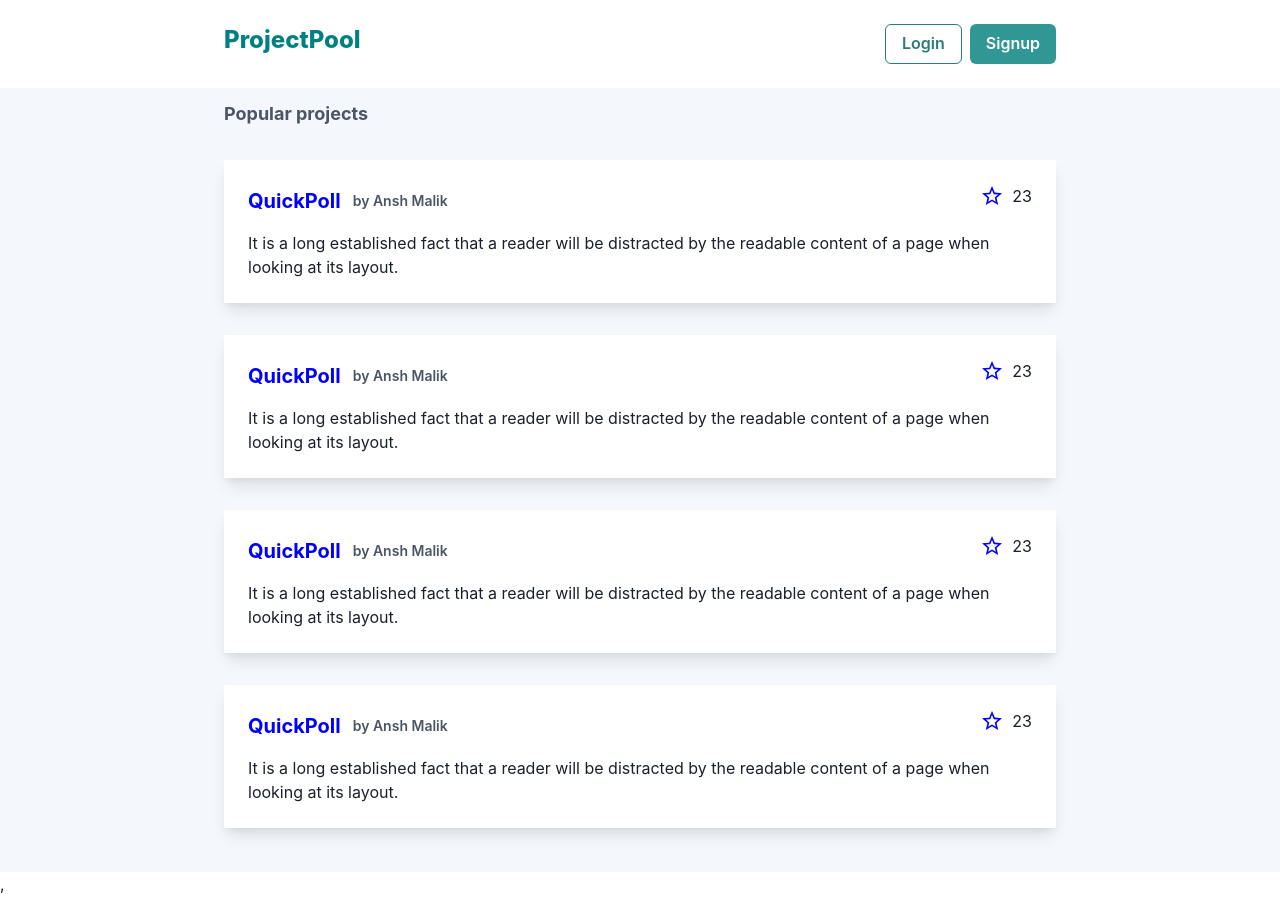
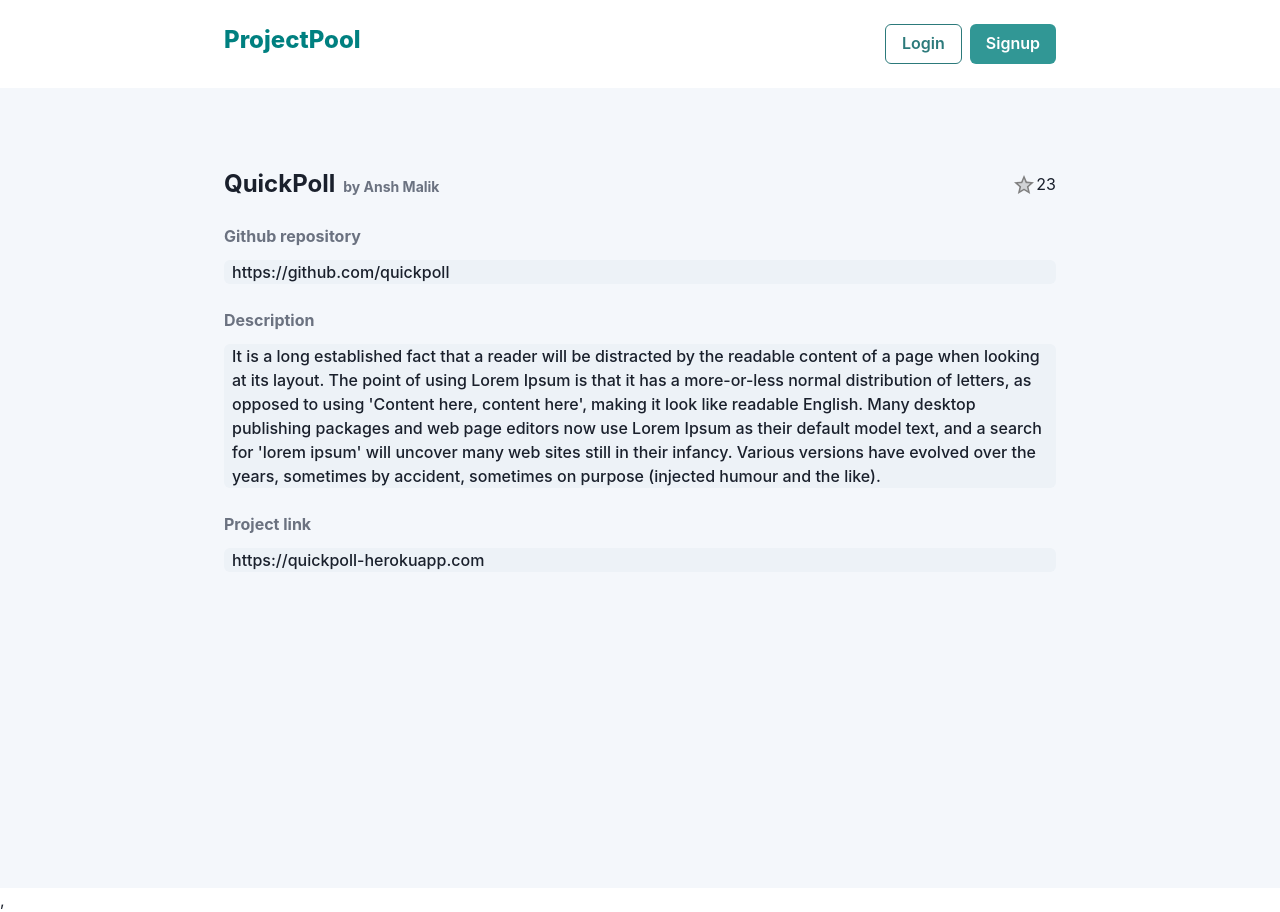
Before and after one commit to AnshVM/ProjectPool, a React (Create React App) app in the folder client/: page /project/1 in a window 1280 px wide. Built offline with nearby package versions, Linux system fonts and the light colour scheme.

Commit message:
Added project page ui

```diff
--- a/client/src/App.js
+++ b/client/src/App.js
@@ -2,6 +2,8 @@ import React from 'react';
 import Home from './components/Home'
 import Signup from './components/Signup'
 import Login from './components/Login'
+import Topbar from './components/topbar'
+import Project from './components/Project'
 
 import {
   BrowserRouter as Router,
@@ -10,24 +12,43 @@ import {
 } from "react-router-dom";
 
 function App() {
+
+  const description = "It is a long established fact that a reader will be distracted by the readable content of a page when looking at its layout. The point of using Lorem Ipsum is that it has a more-or-less normal distribution of letters, as opposed to using 'Content here, content here', making it look like readable English. Many desktop publishing packages and web page editors now use Lorem Ipsum as their default model text, and a search for 'lorem ipsum' will uncover many web sites still in their infancy. Various versions have evolved over the years, sometimes by accident, sometimes on purpose (injected humour and the like)."
+
   return (
+    <div>
       <Router>
+        <Topbar />
+
         <Switch>
 
           <Route path="/login">
-          <Login/>
+            <Login />
           </Route>
 
           <Route path="/signup">
-          <Signup/>
+            <Signup />
+          </Route>
+
+          <Route path="/project/:id">
+            <Project
+              name="QuickPoll"
+              owner="Ansh Malik"
+              description={description}
+              repo="https://github.com/quickpoll"
+              link="https://quickpoll-herokuapp.com"
+              stars={23}
+            />
           </Route>
 
           <Route path="/">
-          <Home/>
+            <Home />
           </Route>
 
         </Switch>
       </Router>
+    </div>
+
   );
 }
 
--- a/client/src/components/Home.jsx
+++ b/client/src/components/Home.jsx
@@ -8,7 +8,6 @@ export default function Home() {
 
     return (
         <div>
-            <Topbar/>
             <div className="main px-56 bg-graybg p-3">
                 <h1 className="text-lg font-bold text-gray-600">Popular projects</h1>
                 <ProjectThumbnail name="QuickPoll" description={description} owner="Ansh Malik"/>
--- /dev/null
+++ b/client/src/components/Login.jsx
@@ -0,0 +1,32 @@
+import React from 'react'
+import Topbar from './topbar'
+import { Text } from '@chakra-ui/layout'
+import {
+    FormControl,
+    FormLabel,
+    FormErrorMessage,
+    FormHelperText,
+    Input,
+    Button
+} from "@chakra-ui/react"
+
+export default function Signup() {
+    return (
+        <div className="bg-graybg">
+            <div back className="login flex flex-col gap-y-3 m-auto w-1/3 h-screen p-5">
+                <Text className="font-bold text-4xl text-black mt-20">Login</Text>
+                <Text className="text-gray-400 font-semibold">Complete the below form to login</Text>
+                <FormControl id="email">
+                    <FormLabel><Text className="text-gray-500 font-semibold">Email address</Text></FormLabel>
+                    <div className="bg-white"><Input className="bg-white" type="email" /></div>
+                </FormControl>
+                <FormControl id="password">
+                    <FormLabel><Text className="text-gray-500 font-semibold">Password</Text></FormLabel>
+                    <div className="bg-white"><Input className="bg-white" type="password" /></div>
+                </FormControl>
+                <Button height="60px" className="mt-5" colorScheme="blue"><p className="text-xl">Login</p></Button>
+
+            </div>
+        </div>
+    )
+}
--- /dev/null
+++ b/client/src/components/Project.jsx
@@ -0,0 +1,47 @@
+import React from 'react'
+import StarBorderOutlined from '@material-ui/icons/StarBorderOutlined'
+import { Tag } from '@chakra-ui/tag'
+import {Link} from '@chakra-ui/react'
+import {useState} from 'react'
+import StarIcon from '@material-ui/icons/Star'
+import StarBorderIcon from '@material-ui/icons/StarBorder';
+import StarTwoToneIcon from '@material-ui/icons/StarTwoTone';
+
+export default function Project({ name, owner, description, repo, link, stars }) {
+
+    const [starColor,setStarColor] = useState("grey")
+
+    const handleStarClick = () => {
+            if(starColor==="grey") setStarColor("blue")
+            else setStarColor("grey")
+    }
+
+    return (
+        <div className="flex flex-col gap-y-6 pt-20 px-56 bg-graybg h-screen">
+            <div className="flex flex-row gap-x-2 justify-between">
+                <div className="flex flex-row gap-x-2 items-baseline">
+                    <h1 className="font-bold text-2xl">{name}</h1>
+                    <p className="text-sm text-gray-500 font-bold">by {owner}</p>
+                </div>
+                <div className="flex flex-row items-center">
+                    <button onClick={handleStarClick}><StarTwoToneIcon style={{ color:starColor}}/></button>
+                    <p>{stars}</p>
+                </div>
+            </div>
+            <div className="flex flex-col gap-y-3">
+                <h3 className="font-bold text-gray-500">Github repository</h3>
+                <Tag><Link href={repo} isExternal><p className="text-base">{repo}</p></Link></Tag>
+            </div>
+
+            <div className="flex flex-col gap-y-3">
+                <h3 className="font-bold text-gray-500">Description</h3>
+                <Tag><p className="text-base">{description}</p></Tag>
+            </div>
+            <div className="flex flex-col gap-y-3">
+                <h3 className="font-bold text-gray-500">Project link</h3>
+                <Tag><Link href={link} isExternal><p className="text-base">{link}</p></Link></Tag>
+            </div>
+
+        </div>
+    )
+}
--- a/client/src/components/ProjectThumbnail.jsx
+++ b/client/src/components/ProjectThumbnail.jsx
@@ -2,8 +2,18 @@ import React from 'react'
 import { Text } from '@chakra-ui/layout'
 import StarBorderOutlinedIcon from '@material-ui/icons/StarBorderOutlined';
 import './projectThumbnail.css'
+import StarTwoToneIcon from '@material-ui/icons/StarTwoTone';
+import {useState} from 'react';
 
-export default function projectThumbnail({ name, description, owner }) {
+export default function ProjectThumbnail({ name, description, owner }) {
+
+    const [starColor,setStarColor] = useState("grey")
+
+    const handleStarClick = () => {
+            if(starColor==="grey") setStarColor("blue")
+            else setStarColor("grey")
+    }
+
     return (
         <div className="flex flex-col shadow-lg my-8 p-6 gap-y-4 bg-white">
             <div className="flex flex-row justify-between items-baseline">
@@ -12,7 +22,7 @@ export default function projectThumbnail({ name, description, owner }) {
                     <p className="text-sm text-gray-600 font-semibold">by {owner}</p>
                 </div>
                 <div className="flex flex-row gap-x-2 align-middle items-center">
-                    <StarBorderOutlinedIcon className="star"/>
+                    <button onClick={handleStarClick}><StarTwoToneIcon style={{ color: starColor }} /></button>
                     <p>23</p>
                 </div>
             </div>
--- /dev/null
+++ b/client/src/components/Signup.jsx
@@ -0,0 +1,35 @@
+import React from 'react'
+import Topbar from './topbar'
+import { Text } from '@chakra-ui/layout'
+import {
+    FormControl,
+    FormLabel,
+    FormErrorMessage,
+    FormHelperText,
+    Input,
+    Button
+} from "@chakra-ui/react"
+
+export default function Signup() {
+    return (
+        <div className="bg-graybg">
+            <div back className="login flex flex-col gap-y-3 m-auto  w-1/3 h-screen p-5">
+                <Text className="font-bold text-4xl text-black mt-20">Sign up</Text>
+                <Text className="text-gray-400 font-semibold">Complete the below form to signup for ProjectPool</Text>
+                <FormControl id="username">
+                    <FormLabel><Text className="text-gray-500 font-semibold">Username</Text></FormLabel>
+                    <div className="bg-white"><Input className="bg-white" type="name" /></div>
+                </FormControl>
+                <FormControl id="email">
+                    <FormLabel><Text className="text-gray-500 font-semibold">Email address</Text></FormLabel>
+                    <div className="bg-white"><Input className="bg-white" type="email" /></div>
+                </FormControl>
+                <FormControl id="password">
+                    <FormLabel><Text className="text-gray-500 font-semibold">Password</Text></FormLabel>
+                    <div className="bg-white"><Input className="bg-white" type="password" /></div>
+                </FormControl>
+                <Button height="60px" className="mt-5" colorScheme="blue"><p className="text-xl">Sign up</p></Button>
+            </div>
+        </div>
+    )
+}
```
Also changed, not shown: client/public/blob.svg (added), client/public/magicpattern-blob-1631225225695.png (added). Lines whose indentation alone changed are shown as unchanged.
